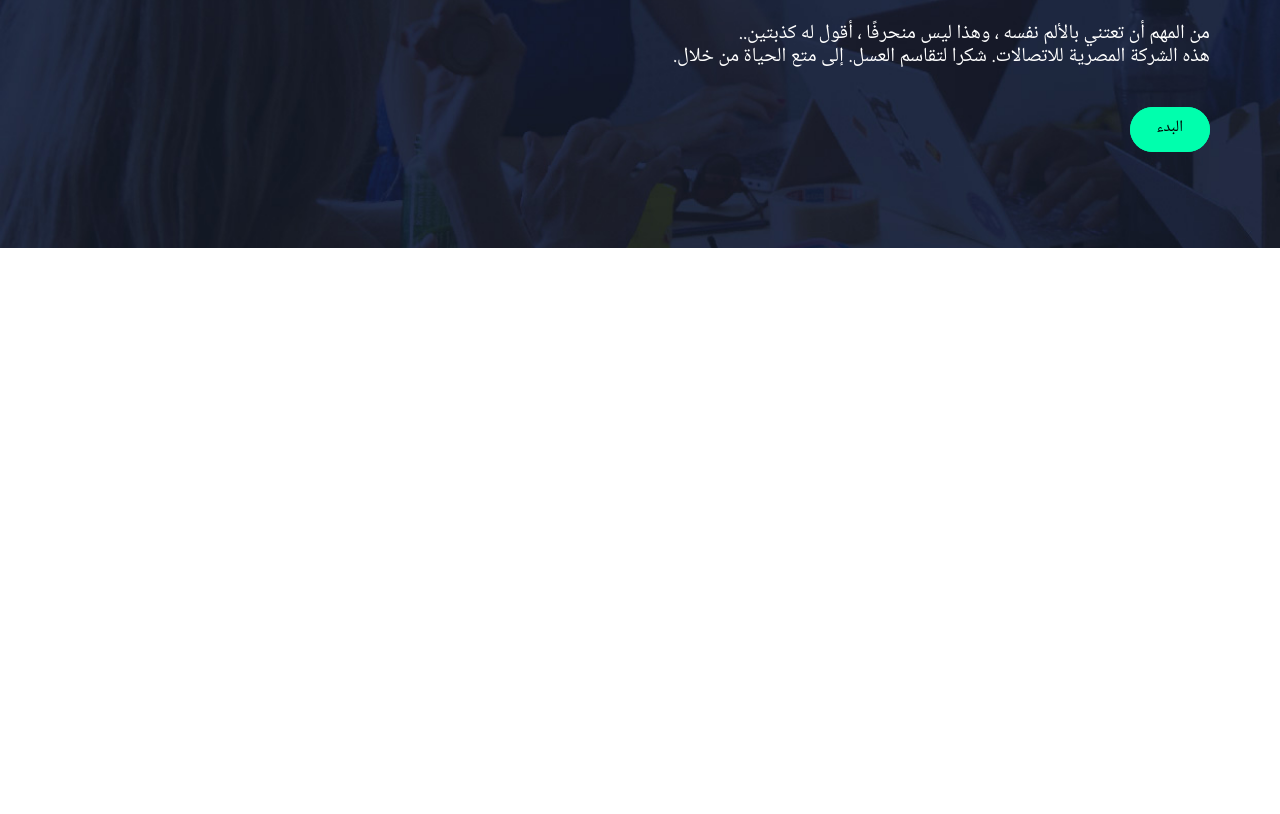
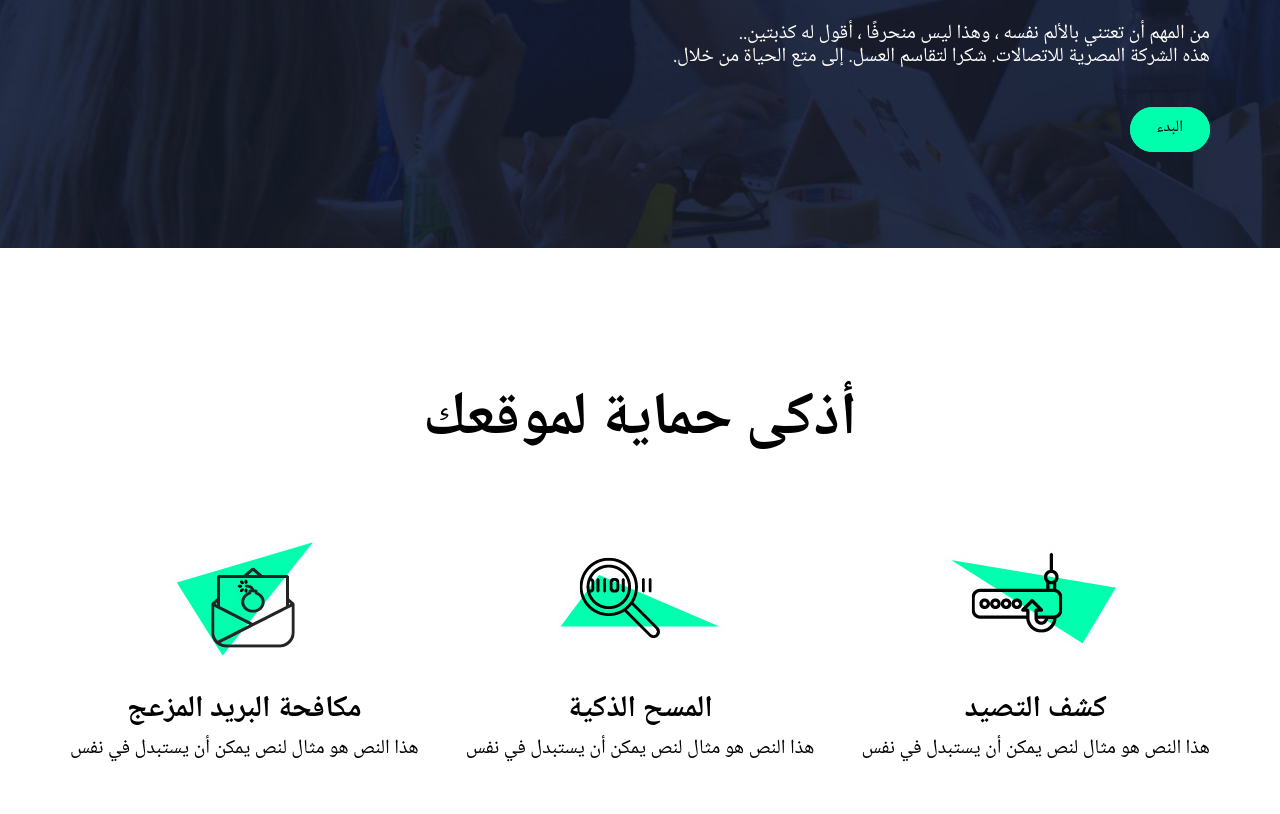
Before and after one commit to ahmedzaakan/Atlas, a plain HTML site: page index.html in a window 1280 px wide. Shown: the part 412-1226 px from the top of the page. Before the commit the page ends 800 px from the top, so only its background shows below. Drawn offline with Linux system fonts and the light colour scheme.

Commit message:
End three-blcok

```diff
--- a/css/style.css
+++ b/css/style.css
@@ -59,3 +59,25 @@ p {
 .start > a:hover{
   color: white;
 }
+.row {
+  display: flex;
+  justify-content: space-between;
+  text-align: center;
+}
+.row h4 {
+  color: black;
+  font-size: 30px;
+  font-weight: 600;
+  margin-bottom: -10px;
+}
+.row p {
+  color: black;
+}
+.text-center {
+  text-align: center;
+  font-size: 60px;
+  font-weight: 800;
+}
+.row img {
+  margin-bottom: -40px;
+}
--- a/index.html
+++ b/index.html
@@ -29,7 +29,6 @@
             <h1>
             	طريقة جديدة<br>
             	لبدء الأعمال التجارية
-
             </h1>
             <p >
                 من المهم أن تعتني بالألم نفسه ، وهذا ليس منحرفًا ، أقول له كذبتين..
@@ -47,5 +46,33 @@
     </div>
     </div>
          <!--  End banner -->
+         <!--  start three-blcok -->
+    <div class="container">
+        <h2 class="text-center">أذكى حماية لموقعك</h2>
+        <div class="row">
+            <div classs="fade-up">
+                <img src="img/smart-protect-2.jpg">
+                <h4>كشف التصيد</h4>
+                <p>هذا النص هو مثال لنص يمكن أن يستبدل في نفس </p>
+            </div>
+            <div classs="fade-up">
+                <img src="img/smart-protect-3.jpg">
+                <h4> المسح الذكية </h4>
+                <p>هذا النص هو مثال لنص يمكن أن يستبدل في نفس </p>
+            </div>
+            <div classs="fade-up">
+                <img src="img/smart-protect-1.jpg">
+                <h4> مكافحة البريد المزعج </h4>
+                <p>هذا النص هو مثال لنص يمكن أن يستبدل في نفس </p>
+            </div>
+        </div>
+    </div>
+    <br>
+        <br>
+        <br>
+        <br>
+        <br>
+        <br>
+         <!--  End three-blcok -->
 </body>
 </html>
```
